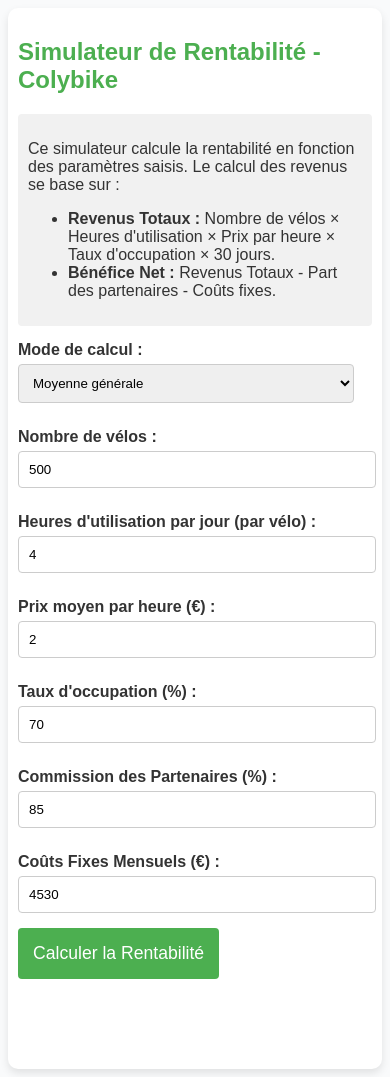
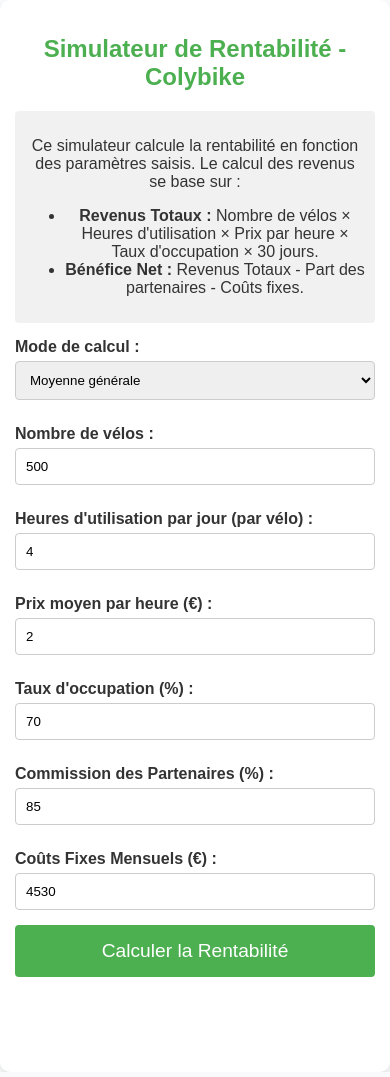
Before and after one commit to attyou/docs, a plain HTML site: page index.html in a window 390 px wide. Drawn offline with nearby package versions, Linux system fonts and the light colour scheme.

Commit message:
Update index.html

```diff
--- a/index.html
+++ b/index.html
@@ -5,30 +5,29 @@
     <title>Simulateur de Rentabilité - Colybike</title>
     <script src="https://code.jquery.com/jquery-3.6.0.min.js"></script>
     <style>
-        body { font-family: Arial, sans-serif; background-color: #f9fafb; color: #333; }
+        body { font-family: Arial, sans-serif; background-color: #f9fafb; color: #333; margin: 0; padding: 0; }
         .container { background: white; padding: 20px; border-radius: 10px; max-width: 700px; margin: auto; box-shadow: 0 4px 8px rgba(0,0,0,0.1); }
-        h2, h4 { color: #4CAF50; }
+        h2, h4 { color: #4CAF50; text-align: center; }
         label { font-weight: bold; margin-top: 10px; display: block; }
-        input[type='number'], select { width: 95%; padding: 10px; margin: 5px 0 15px; border: 1px solid #ccc; border-radius: 4px; }
-        button { background-color: #4CAF50; color: white; padding: 10px 20px; border: none; border-radius: 4px; cursor: pointer; transition: background 0.3s; }
+        input[type='number'], select { width: 100%; padding: 10px; margin: 5px 0 15px; border: 1px solid #ccc; border-radius: 4px; box-sizing: border-box; }
+        button { background-color: #4CAF50; color: white; padding: 15px; border: none; border-radius: 4px; cursor: pointer; transition: background 0.3s; width: 100%; font-size: 1.1em; }
         button:hover { background-color: #45a049; }
-        .result { padding: 15px; margin-top: 20px; border-radius: 4px; }
+        .result { padding: 15px; margin-top: 20px; border-radius: 4px; font-size: 1em; line-height: 1.6; }
         .result.profit { background: #e7ffe7; border: 1px solid #4CAF50; }
         .result.loss { background: #ffe7e7; border: 1px solid #f44336; }
         .advice { margin-top: 10px; padding: 10px; border-radius: 4px; }
         .advice.positive { background: #e7ffe7; border: 1px solid #4CAF50; color: #2e7d32; }
         .advice.negative { background: #ffe7e7; border: 1px solid #f44336; color: #c62828; }
         .hidden { display: none; }
-        .bike-row { display: flex; justify-content: space-between; align-items: center; margin-bottom: 10px; }
-        .bike-row label { width: 30%; }
-        .bike-row input { width: 30%; margin: 0 5px; }
-        .description { background: #f1f1f1; padding: 10px; border-radius: 4px; margin-bottom: 15px; }
+        .bike-row { display: flex; flex-wrap: wrap; justify-content: space-between; align-items: center; margin-bottom: 10px; }
+        .bike-row label, .bike-row div { width: 48%; margin: 5px 0; }
+        .description { background: #f1f1f1; padding: 10px; border-radius: 4px; margin-bottom: 15px; text-align: center; }
         .input-label { font-size: 0.9em; color: #666; text-align: start; margin-bottom: 5px; }
 
         @media (max-width: 600px) {
-            .container { padding: 10px; }
-            .bike-row div { width: 100%; }
-            button { padding: 15px; font-size: 1.1em; }
+            .container { padding: 15px; }
+            .bike-row label, .bike-row div { width: 100%; }
+            button { padding: 15px; font-size: 1.2em; }
         }
     </style>
 </head>
```
